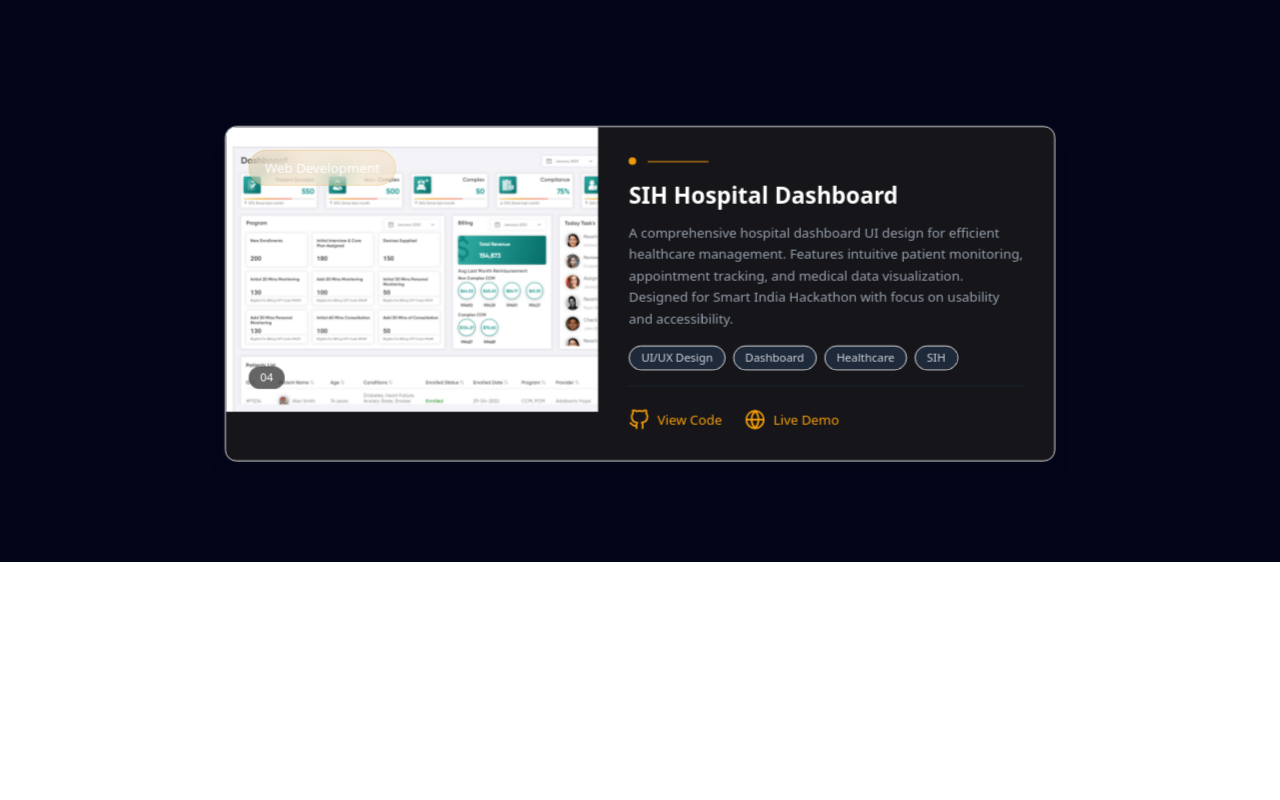
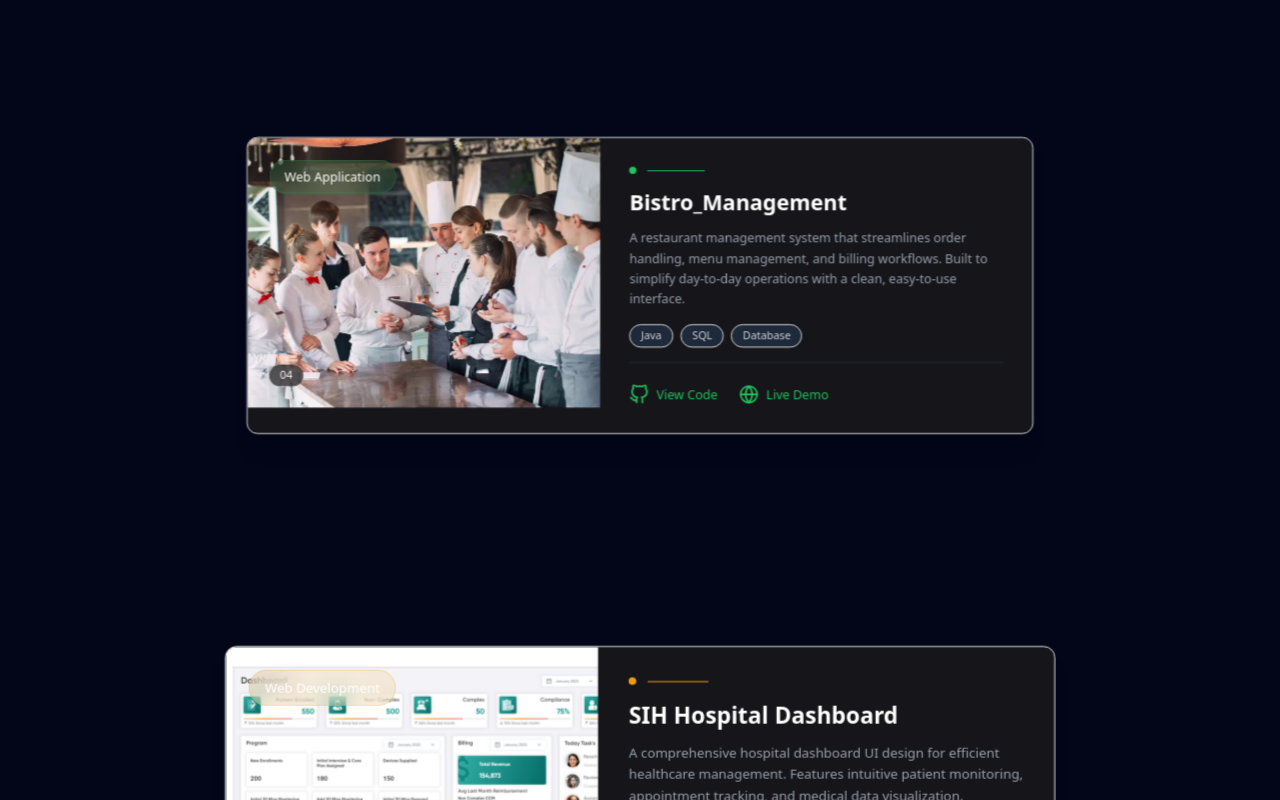
Before and after one commit to SrimathiKumar01/portfolio, a React (Vite) app: page /#/projects in a window 1280 px wide. Shown: the part 1800-2600 px from the top of the page. Before the commit the page ends 2362 px from the top, so only its background shows below. Built offline with nearby package versions, Linux system fonts and the light colour scheme.

Commit message:
last_bistro_update

```diff
--- a/src/pages/Projects/Projects.jsx
+++ b/src/pages/Projects/Projects.jsx
@@ -8,6 +8,7 @@ import DrowsinessImg from "@/assets/images/projects/drowsiness.png";
 import HospitalImg from "@/assets/images/projects/hospital.jpg";
 import BrainImg from "@/assets/images/projects/brain.jpg";
 import DashBoardImg from "@/assets/images/projects/DashBoard.png";
+import BistroImg from "@/assets/images/projects/bistro.jpg";
 
 const projects = [
   {
@@ -43,8 +44,20 @@ const projects = [
     filterCategory: "ai",
     link: BrainImg,
     color: "#10b981",
-    githubLink: "https://github.com/SrimathiKumar01/bistro_managementt",
-    liveLink: "https://github.com/SrimathiKumar01/bistro_managementt",
+    githubLink: "https://github.com/SrimathiKumar01/Brain-Tumor-Detection",
+    liveLink: "https://github.com/SrimathiKumar01/Brain-Tumor-Detection",
+  },
+  {
+    title: "Bistro_Management",
+    description:
+      "A restaurant management system that streamlines order handling, menu management, and billing workflows. Built to simplify day-to-day operations with a clean, easy-to-use interface.",
+    technologies: ["Java", "SQL", "Database"],
+    category: "Web Application",
+    filterCategory: "web",
+    link: BistroImg,
+    color: "#22c55e",
+    githubLink: "https://github.com/SrimathiKumar01/Bistro-Management",
+    liveLink: "https://github.com/SrimathiKumar01/Bistro-Management",
   },
   {
     title: " SIH Hospital Dashboard",
```
Also changed, not shown: src/assets/images/projects/bistro.jpg (added).
